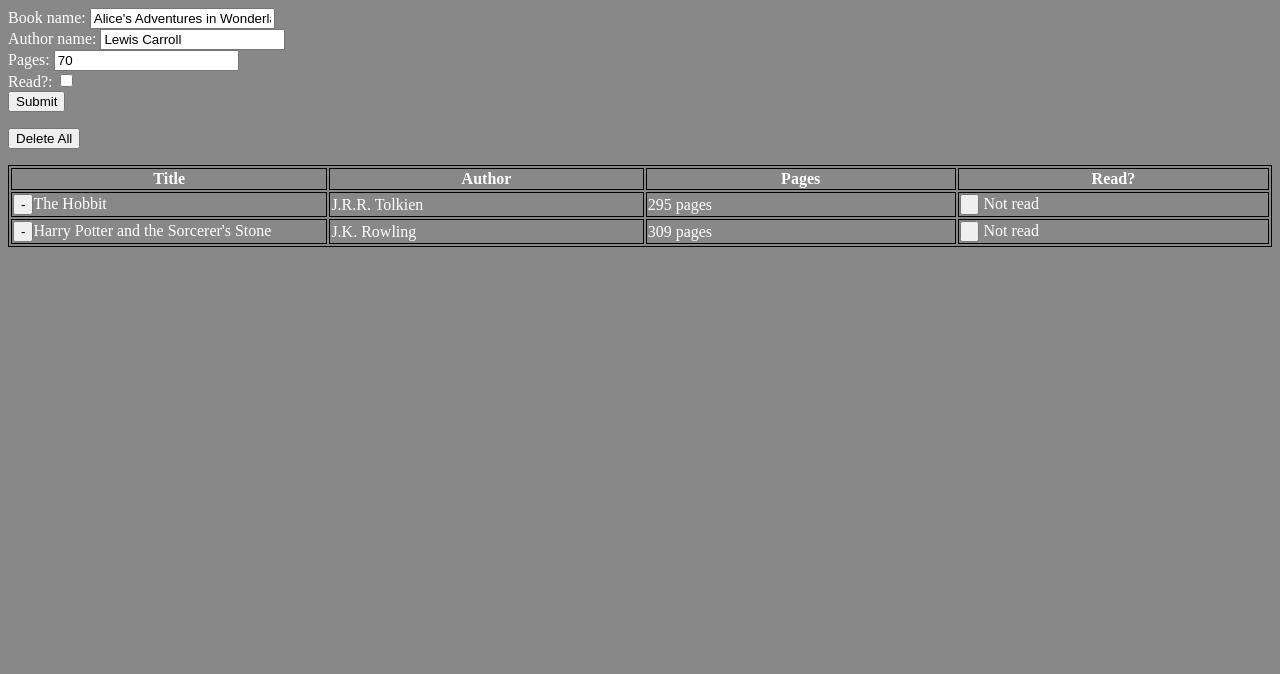
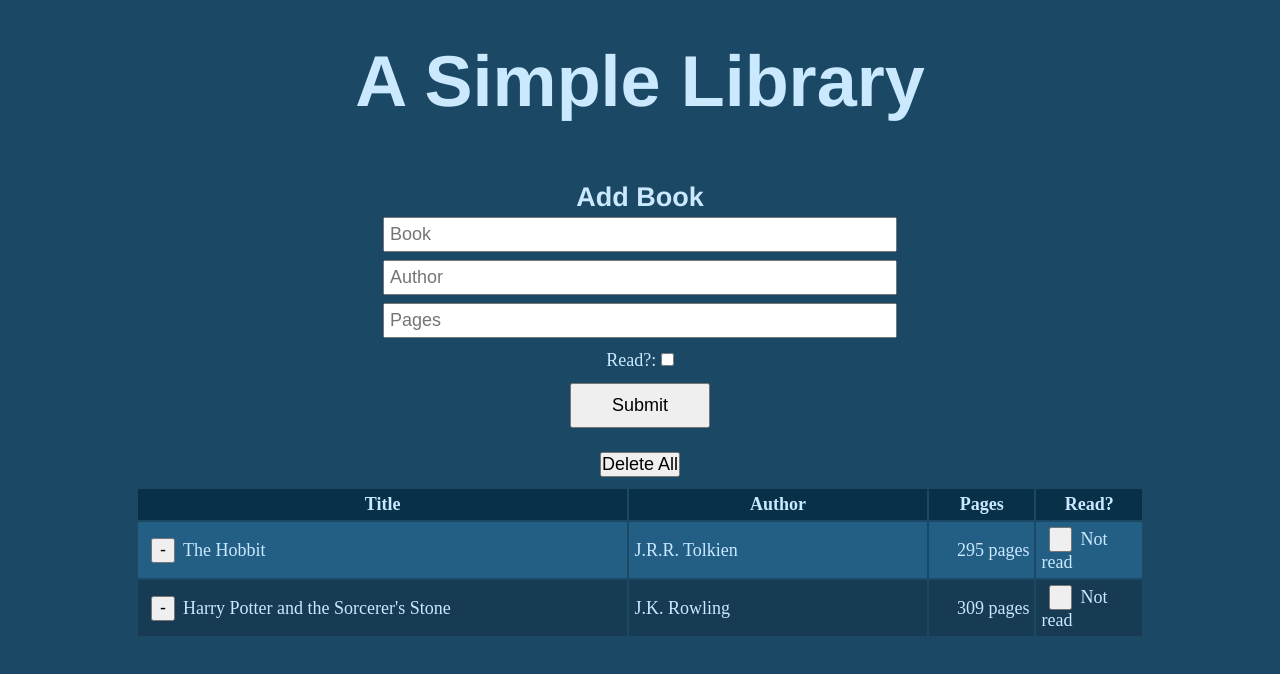
Before and after one commit to V-Le/book-library, a plain HTML site: page index.html in a window 1280 px wide. Drawn offline with Linux system fonts and the light colour scheme.

Commit message:
styled page

```diff
--- a/index.html
+++ b/index.html
@@ -8,15 +8,21 @@
     <link rel="stylesheet" href="./styles/style.css">
 </head>
 <body>
-    <form id="myForm">
-    Book name: <input id="bookName" type="text" name="bookName" value="Alice's Adventures in Wonderland"><br>
-    Author name: <input id="authorName" type="text" name="authorName" value="Lewis Carroll"><br>
-    Pages: <input id="bookPages" type="number" name="bookPages" value="70"><br>
-    Read?: <input id="readBook" type="checkbox" name="readBook" value="Not read"><br>
-    <input id="submitBook" type="button" value="Submit">
-    </form>
-    <p>
-    <button id='ButtonDelete'>Delete All</button>
+    <div class="mainContainer mainLight mainDark">
+        <h1>A Simple Library</h1>
+
+        <form id="myForm">
+            <h2>Add Book</h2>
+            <input id="bookName" type="text" name="bookName" placeholder="Book">
+            <input id="authorName" type="text" name="authorName" placeholder="Author">
+            <input id="bookPages" type="number" name="bookPages" placeholder="Pages">
+            <div id="readDiv">Read?: <input id="readBook" type="checkbox" name="readBook" value="Not read"></div>
+            <input id="submitBook" type="button" value="Submit">
+        </form>
+        <p>
+        <button id='ButtonDelete'>Delete All</button>
+        <section id="libraryTable"></section>
+    </div>
     <script src="./scripts/script.js"></script>
 </body>
 </html>
--- a/scripts/script.js
+++ b/scripts/script.js
@@ -1,4 +1,4 @@
-let body = document.querySelector('body');
+let bodyDiv = document.querySelector('#libraryTable');
 let myLibrary = [];
 
 //Book constructor
@@ -16,9 +16,8 @@ const bookTwo = new Book('Harry Potter and the Sorcerer\'s Stone', 'J.K. Rowling
 
 //Creating initial table
 const tableMain = document.createElement('table');
-tableMain.style.border = '1px black solid';
 tableMain.classList.add('tableMain');
-body.appendChild(tableMain);
+bodyDiv.appendChild(tableMain);
 
 const tableHeader = document.createElement('thead');
 tableMain.appendChild(tableHeader);
@@ -38,8 +37,7 @@ function appendBookToLibrary() {
     tableBodyRow.innerHTML = `<td><button class='deleteBtn'>-</button>${book.title}</td>
                             <td>${book.author}</td>
                             <td>${book.pages}</td>
-                            <td><button class='readBtn'>&nbsp</button>
-                            <span class='readTog'>${book.read}</span></td>`
+                            <td><button class='readBtn'>&nbsp</button>${book.read}</td>`
     tableBody.appendChild(tableBodyRow);
   })
 }
--- a/styles/style.css
+++ b/styles/style.css
@@ -1,13 +1,106 @@
+:root {
+  --primary-color: #1b4965;     /*  var(--primary-color)        */
+  --secondary-color: #cae9ff;   /*  var(--secondary-color)      */
+  --other-one-color: #083049;
+  --other-two-color: #163b52;
+  --other-three-color: #235f85;
+}
+
+* {
+  margin: 0px;
+  padding: 0px;
+  font-size: 18px;
+}
+
 html {
-    background-color: #888;
-    color: white;
+    box-sizing: border-box;
+
   }
 
-  table {
-    border: 1px black solid;
-  }
+body {
+  background-color: var(--primary-color);
+  color: var(--secondary-color);
+  height: 100vh;
+}
 
-  th, td {
-    border: 1px black solid;
-    width: 400px;
-  }
+.mainContainer {
+  display: flex;
+  flex-direction: column;
+  align-items: center;
+}
+
+#myForm {
+  display: flex;
+  flex-flow: column wrap;
+  align-items: center;
+  margin: 20px;
+}
+
+#myForm #bookName,
+#myForm #authorName,
+#myForm #bookPages {
+  padding: 5px;
+  margin: 4px;
+  width: 500px
+}
+
+#myForm #readDiv {
+  margin: 8px;
+}
+
+#myForm #submitBook {
+  margin: 4px;
+  padding: 10px 40px;
+}
+
+#ButtonDelete {
+}
+
+h1 {
+  margin: 40px 0px;
+  font-family: Helvetica, Arial, serif;
+  font-size: 4rem;
+}
+
+h2 {
+  font-family: Helvetica, Arial, serif;
+  font-size: 1.5rem;
+}
+
+table {
+  width: 80%;
+  table-layout: fixed;
+  overflow-wrap: break-word;
+}
+
+th, td {
+
+  padding: 5px;
+}
+
+th { background-color: var(--other-one-color);}
+
+tr:nth-child(even) { background-color: var(--other-two-color);}
+tr:nth-child(odd) { background-color: var(--other-three-color);}
+
+th:nth-child(1) { width: 50%;}
+th:nth-child(2) { width: 30%;}
+th:nth-child(3) { width: 10%;}
+th:nth-child(4) { width: 10%;}
+
+td:nth-child(1) { width: 50%;}
+td:nth-child(2) { width: 30%;}
+td:nth-child(3) { width: 10%; text-align: right;}
+td:nth-child(4) { width: 10%;}
+
+#libraryTable {
+  display: flex;
+  flex-direction: column;
+  align-items: center;
+  margin: 10px;
+}
+
+.deleteBtn, .readBtn {
+  padding: 0px 7px;
+  margin: 0px 8px;
+}
```
